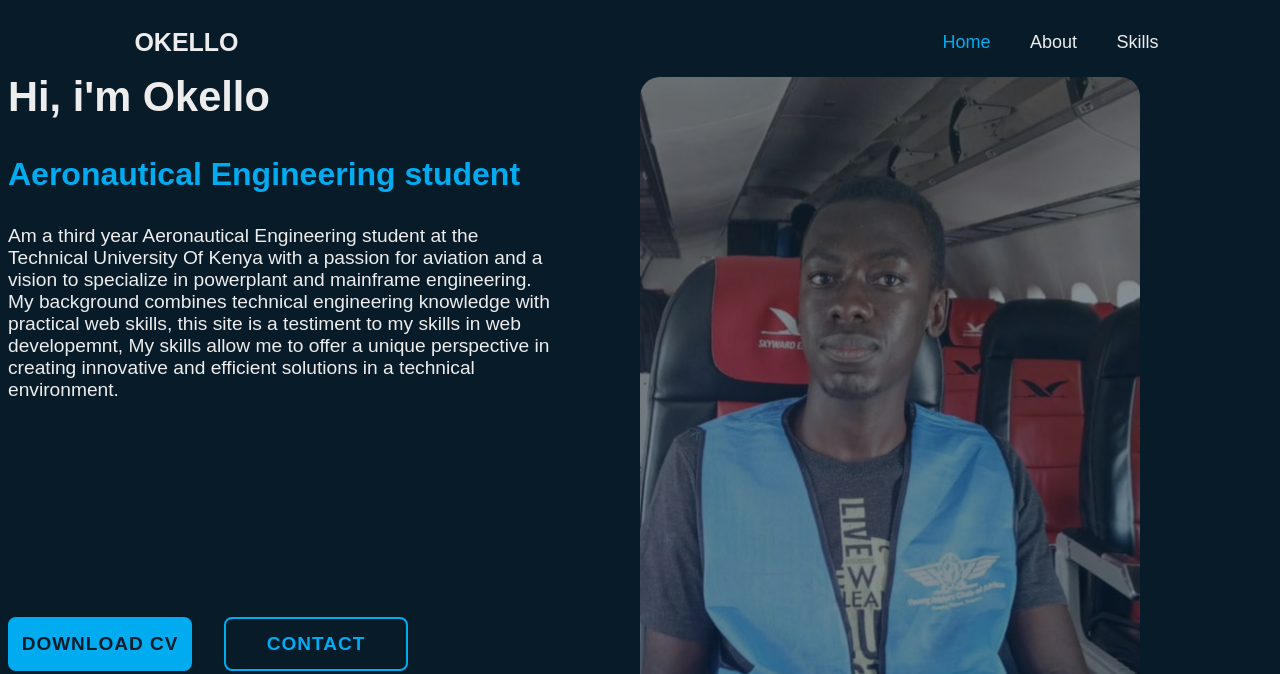
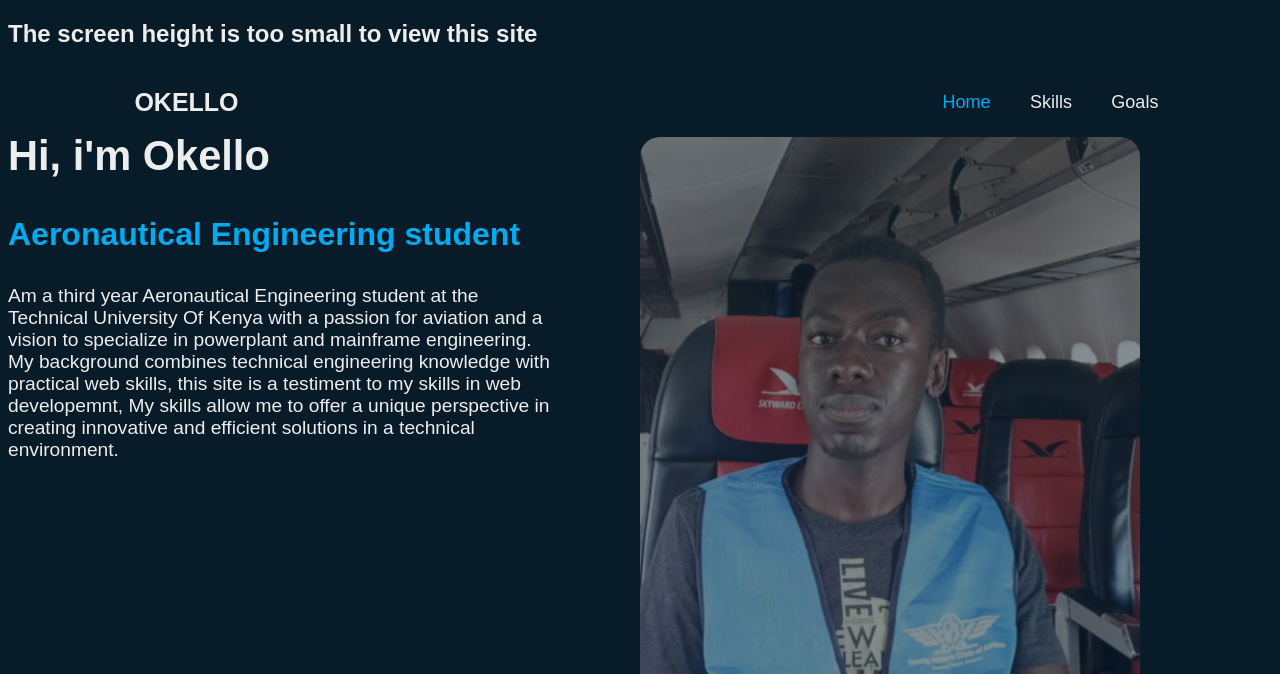
Before and after one commit to OKELLO20/portfolio, a plain HTML site: page index.html in a window 1280 px wide. Shown: the top 674 px of the page. Drawn offline with nearby package versions, Linux system fonts and the light colour scheme.

Commit message:
Update index.html

```diff
--- a/index.html
+++ b/index.html
@@ -9,13 +9,17 @@
 </head>
 <body>
 
+    <div class="heightr">
+        <h2>The screen height is too small to view this site</h2>
+    </div>
+
     <header class="header">
         <a href="" class="logo"> OKELLO</a>
 
         <nav class="navbar">
             <a href="" class="active">Home</a>
-            <a href="about.html">About</a>
-            <a href="">Skills</a>
+            <a href="skills.html">Skills</a>
+            <a href="about.html">Goals</a>
 
         </nav>
     </header>
@@ -38,7 +42,7 @@
                 <a href="">DOWNLOAD CV</a>
                 <a href="">CONTACT</a>
 
-            </div>
+        </div>
 
     </section>
 
```
